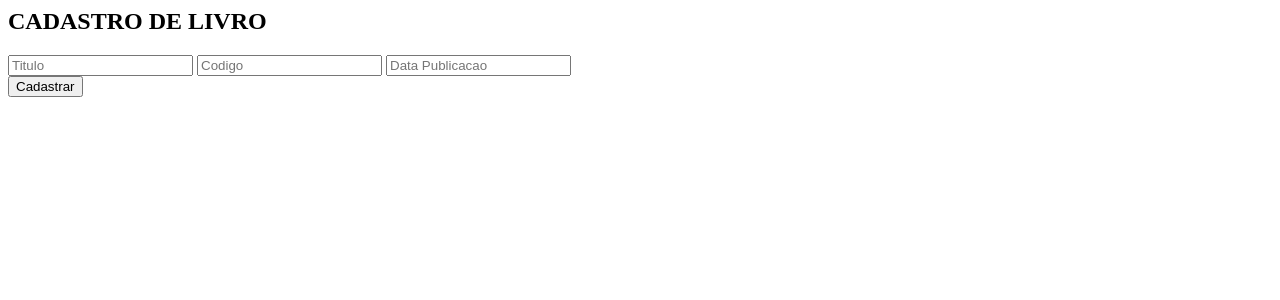
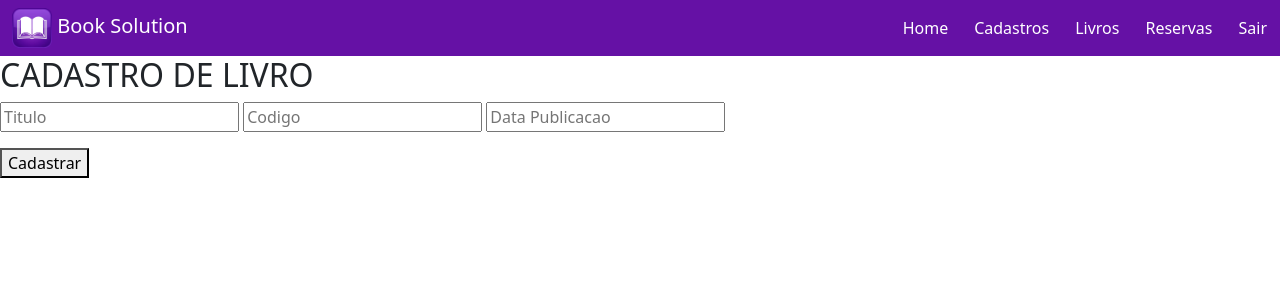
Before and after one commit to costinha7/tcc-igniter, a CodeIgniter 4 app: template app/Views/formulario_livro.php in a window 1280 px wide. Shown: the top 300 px of the page. Run offline with PHP 8.4 and a stand-in for CodeIgniter, Linux system fonts and the light colour scheme; the template is opened without the code that fills it, so the values that code supplies are empty; some libraries are stand-ins or nearby versions.

Commit message:
att formularios, backend cadastros, viwes,

```diff
--- a/app/Views/formulario_funcionario.php
+++ b/app/Views/formulario_funcionario.php
@@ -79,4 +79,3 @@
            </div>
         </form>
      </div>
-     <?php include 'rodape.php'; ?>
--- a/app/Views/formulario_livro.php
+++ b/app/Views/formulario_livro.php
@@ -1,3 +1,6 @@
+<?php include 'cabecalho.php'; ?>
+
+
 <div class="cadlivro">
 
 <h2 class="h2titulo">CADASTRO DE LIVRO</h2>
@@ -17,5 +20,3 @@
 </form>
 
 </div>
-
-<?php include 'rodape.php'; ?>
--- a/app/Views/home.php
+++ b/app/Views/home.php
@@ -41,6 +41,6 @@ google.charts.setOnLoadCallback(desenharPizza);
 
 <div id="graficoPizza"></div>
 
-<a href="<?= site_url('auth/logout'); ?>"> desloga </a>
+<a href=""> desloga </a>
 
 <?php include 'rodape.php'; ?>
--- a/app/Views/menu.php
+++ b/app/Views/menu.php
@@ -19,7 +19,7 @@
   </div>
 
           <div class="collapse navbar-collapse" id="navbarNavDropdown">
-            <ul class="navbar-nav" style="">
+            <ul class="navbar-nav">
             <li class="nav-item dropdown">
                 <a class="text-white btn" aria-current="page" href="<?= base_url('Home/index') ?>">Home</a>
 
@@ -28,8 +28,8 @@
                   Cadastros
                 </a>
                 <ul class="dropdown-menu" aria-labelledby="navbarDropdownMenuLink">
-                  <a class="dropdown-item text-black" href="<?= base_url('auth/formulario_funcionario') ?>">Funcionário</a>
-                  <a class="dropdown-item text-black" href="cadastro_cliente">Clientes</a>
+                  <a class="dropdown-item text-black" href="<?= base_url('home/formulario_funcionario') ?>">Funcionário</a>
+                  <a class="dropdown-item text-black" href="<?= base_url('home/cadastro_cliente') ?>">Clientes</a>
                 </ul>
               </li>
               <li class="nav-item dropdown">
@@ -38,7 +38,7 @@
                 </a>
                 <ul class="dropdown-menu" aria-labelledby="navbarDropdownMenuLink">
                   <a class="dropdown-item" href="livros">Consulta</a>
-                  <a class="dropdown-item" href="cadastro_livro">Cadastro</a>
+                  <a class="dropdown-item" href="<?= base_url('home/formulario_livro') ?>">Cadastro</a>
                 </ul>
               </li>
               <li class="nav-item dropdown">
@@ -51,7 +51,7 @@
                 </ul>
               </li>
               <li class="nav-item">
-                <a class="text-white btn"  href="sair">
+                <a class="text-white btn"  href="<?= site_url('auth/logout'); ?>">
                   Sair
                 </a>
                 </li>
```
Also changed, not shown: app/Controllers/Home.php (+17 -0 lines), app/Models/LoginModel.php (+3 -4 lines), app/Views/livros_conteudo.php (+4 -7 lines), 2 other files.
